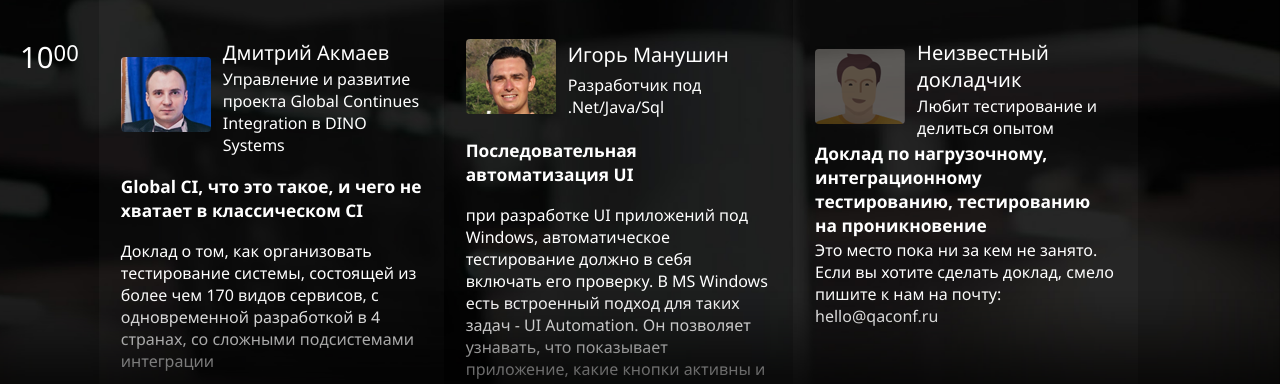
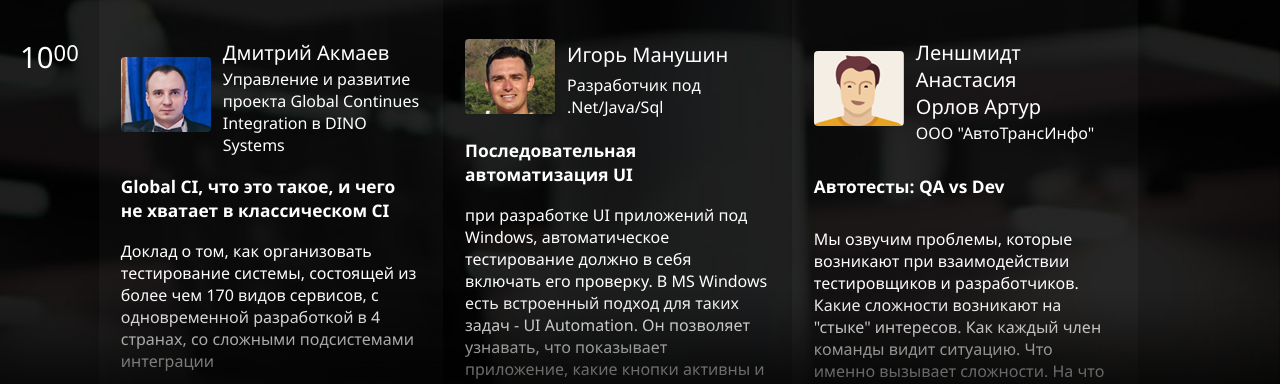
Before and after one commit to mumusan/qaconf.github.io, a plain HTML site: page matrix.html in a window 1280 px wide. Both pictures are taken after a click on the link "Санкт-Петербург". Shown: the part 410-794 px from the top of the page. Drawn offline with nearby package versions, Linux system fonts and the light colour scheme.

Commit message:
Lanshmidt moved to Piter

```diff
--- a/matrix.html
+++ b/matrix.html
@@ -995,18 +995,17 @@
                                     </colgroup>
                                     <tbody>
                                     <tr class="card-header">
-                                        <td rowspan="2"><img src="img/anon-mini.png" style="opacity: 0.3;"/></td>
-                                        <td class="author">Неизвестный докладчик</td>
-                                    </tr>
-                                    <tr>
-                                        <td class="author-desc">Любит тестирование и<br>делиться опытом</td>
-                                    </tr>
-                                    <tr><td colspan="2" class="presentation-title">
-                                        Доклад по нагрузочному, интеграционному тестированию, тестированию на проникновение
-                                    </td></tr>
-                                    <tr><td colspan="2" class="presentation-descr">
-                                        Это место пока ни за кем не занято. Если вы хотите сделать доклад,
-                                        смело пишите к нам на почту: <a href="mailto:hello@qaconf.ru">hello@qaconf.ru</a>
+                                        <td rowspan="2"><img src="img/anon-mini.png"/></td>
+                                        <td class="author">Леншмидт Анастасия<br>Орлов Артур</td>
+                                    </tr>
+                                    <tr>
+                                        <td class="author-desc">ООО "АвтоТрансИнфо"</td>
+                                    </tr>
+                                    <tr><td colspan="2" class="presentation-title">
+                                        Автотесты: QA vs Dev
+                                    </td></tr>
+                                    <tr><td colspan="2" class="presentation-descr">
+                                        Мы озвучим проблемы, которые возникают при взаимодействии тестировщиков и разработчиков. Какие сложности возникают на "стыке" интересов. Как каждый член команды видит ситуацию. Что именно вызывает сложности. На что разработчики и тестировщики готовы, а на что- нет. А также мы поделимся своим взглядом на пути решения этих проблем
                                     </td></tr>
                                     </tbody>
                                 </table>
```
Lines whose indentation alone changed are shown as unchanged.
